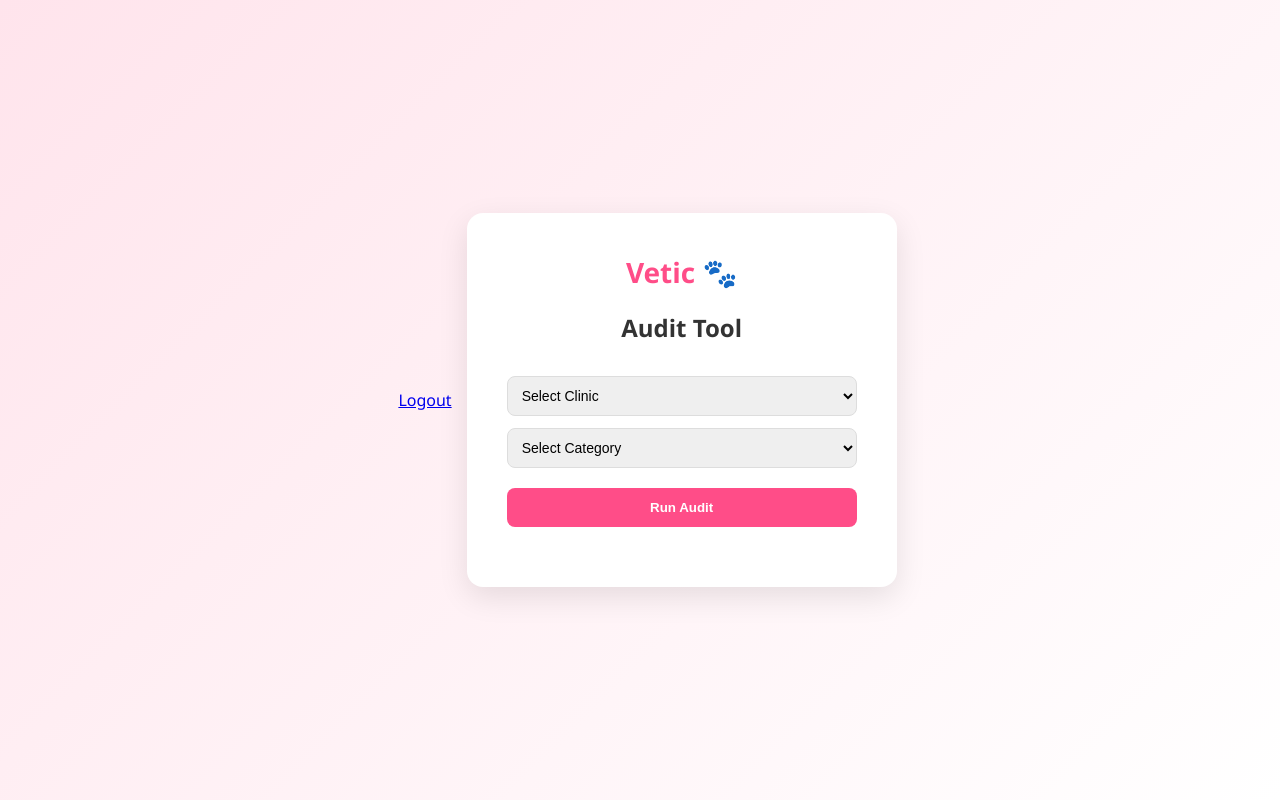
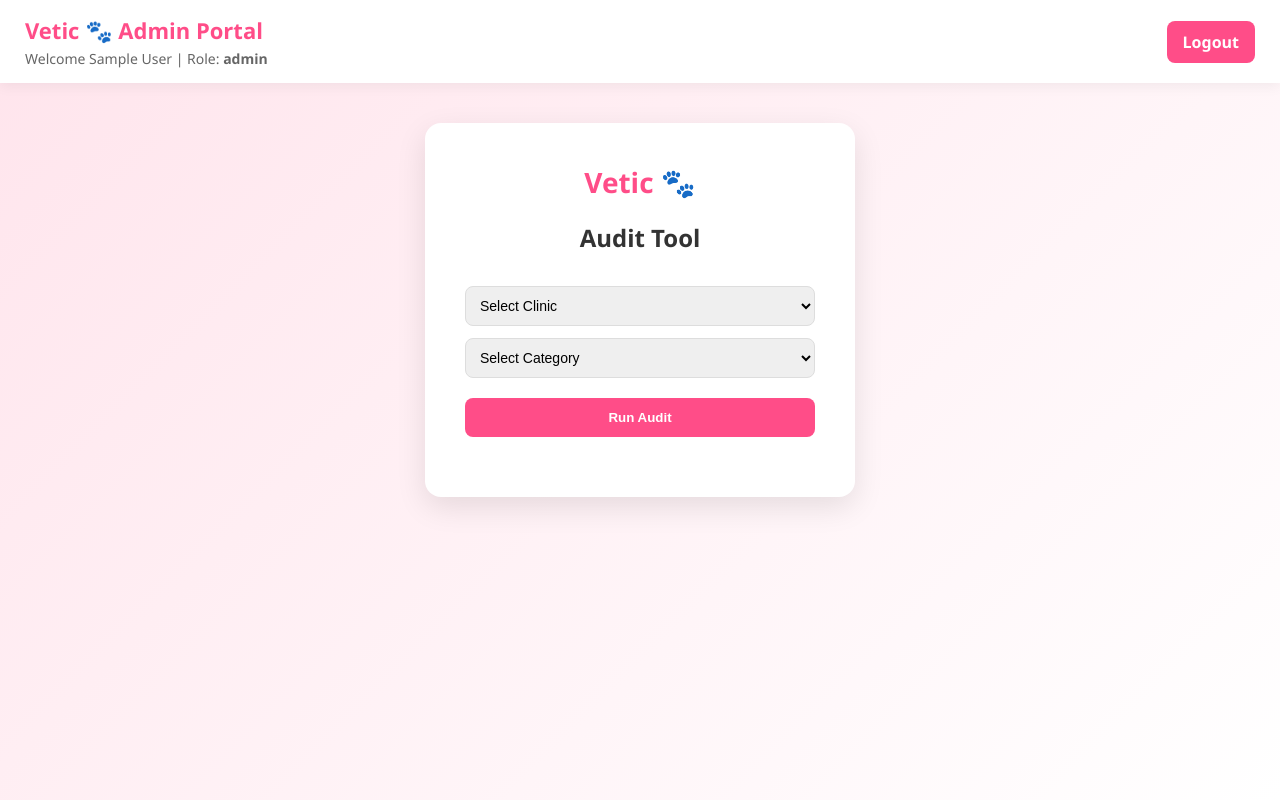
Before and after one commit to kaushalkumar-wq/audit-tool, a Flask app: page /dashboard in a window 1280 px wide. Run offline with Flask 3, Linux system fonts and the light colour scheme; the visitor is signed in with stand-in values (Sample User, id 1).

Commit message:
Refactor dashboard layout and styles

```diff
--- a/templates/dashboard.html
+++ b/templates/dashboard.html
@@ -1,6 +1,3 @@
-<div style="text-align:right;padding:15px;">
-<a href="/logout">Logout</a>
-</div>
 <!DOCTYPE html>
 <html>
 <head>
@@ -11,10 +8,77 @@
             margin: 0;
             font-family: 'Segoe UI', sans-serif;
             background: linear-gradient(135deg, #ffe4ec, #ffffff);
+            min-height: 100vh;
+        }
+
+        .topbar {
+            background: white;
+            padding: 15px 25px;
+            display: flex;
+            justify-content: space-between;
+            align-items: center;
+            box-shadow: 0 4px 12px rgba(0,0,0,0.05);
+        }
+
+        .top-left h2 {
+            margin: 0;
+            color: #ff4d88;
+            font-size: 22px;
+        }
+
+        .top-left p {
+            margin: 4px 0 0 0;
+            font-size: 14px;
+            color: #666;
+        }
+
+        .logout-btn {
+            text-decoration: none;
+            background: #ff4d88;
+            color: white;
+            padding: 10px 16px;
+            border-radius: 8px;
+            font-weight: bold;
+        }
+
+        .admin-panel {
+            margin: 20px auto;
+            width: 90%;
+            max-width: 900px;
+            background: #fff4f8;
+            padding: 20px;
+            border-radius: 16px;
+        }
+
+        .admin-panel h3 {
+            margin-top: 0;
+            color: #ff4d88;
+        }
+
+        .admin-btn {
+            padding: 10px 16px;
+            border: none;
+            border-radius: 8px;
+            cursor: pointer;
+            font-weight: bold;
+            margin-right: 10px;
+        }
+
+        .pink-btn {
+            background: #ff4d88;
+            color: white;
+        }
+
+        .dark-btn {
+            background: #333;
+            color: white;
+        }
+
+        .main-area {
             display: flex;
             justify-content: center;
             align-items: center;
-            height: 100vh;
+            padding: 40px 20px;
         }
 
         .container {
@@ -31,10 +95,6 @@
             font-weight: bold;
             color: #ff4d88;
             margin-bottom: 5px;
-        }
-
-        .paw {
-            font-size: 24px;
         }
 
         h2 {
@@ -65,17 +125,42 @@
 
         #result {
             margin-top: 20px;
+            font-weight: bold;
+            color: #333;
         }
     </style>
 </head>
 
 <body>
 
+<!-- Top Bar -->
+<div class="topbar">
+    <div class="top-left">
+        <h2>Vetic 🐾 Admin Portal</h2>
+        <p>Welcome {{ user }} | Role: <b>{{ role }}</b></p>
+    </div>
+
+    <div>
+        <a href="/logout" class="logout-btn">Logout</a>
+    </div>
+</div>
+
+<!-- Admin Panel -->
+{% if role == "Admin" %}
+<div class="admin-panel">
+    <h3>⚙️ Admin Panel</h3>
+
+    <button class="admin-btn pink-btn">Add Staff</button>
+    <button class="admin-btn dark-btn">Manage Users</button>
+</div>
+{% endif %}
+
+<!-- Audit Tool -->
+<div class="main-area">
 <div class="container">
     <div class="logo">Vetic 🐾</div>
     <h2>Audit Tool</h2>
 
-    <!-- IMPORTANT: IDs same rehne chahiye -->
     <select id="clinic">
         <option value="">Select Clinic</option>
     </select>
@@ -87,6 +172,7 @@
     <button onclick="runAudit()">Run Audit</button>
 
     <div id="result"></div>
+</div>
 </div>
 
 <script>
@@ -100,11 +186,6 @@
 
     let clinicDropdown = document.getElementById("clinic");
     let categoryDropdown = document.getElementById("category");
-
-    if (!clinicDropdown || !categoryDropdown) {
-        console.log("Dropdown missing");
-        return;
-    }
 
     let clinicSet = new Set();
     let categorySet = new Set();
```
